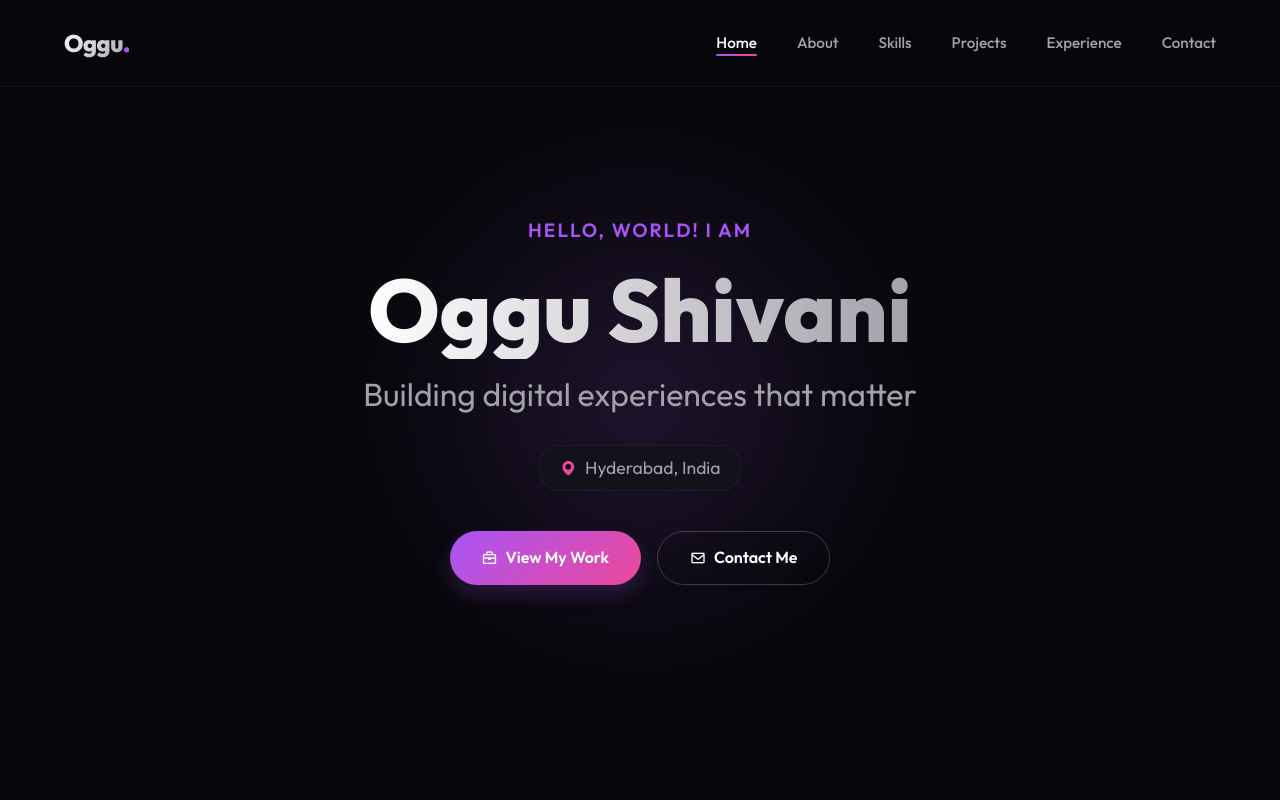
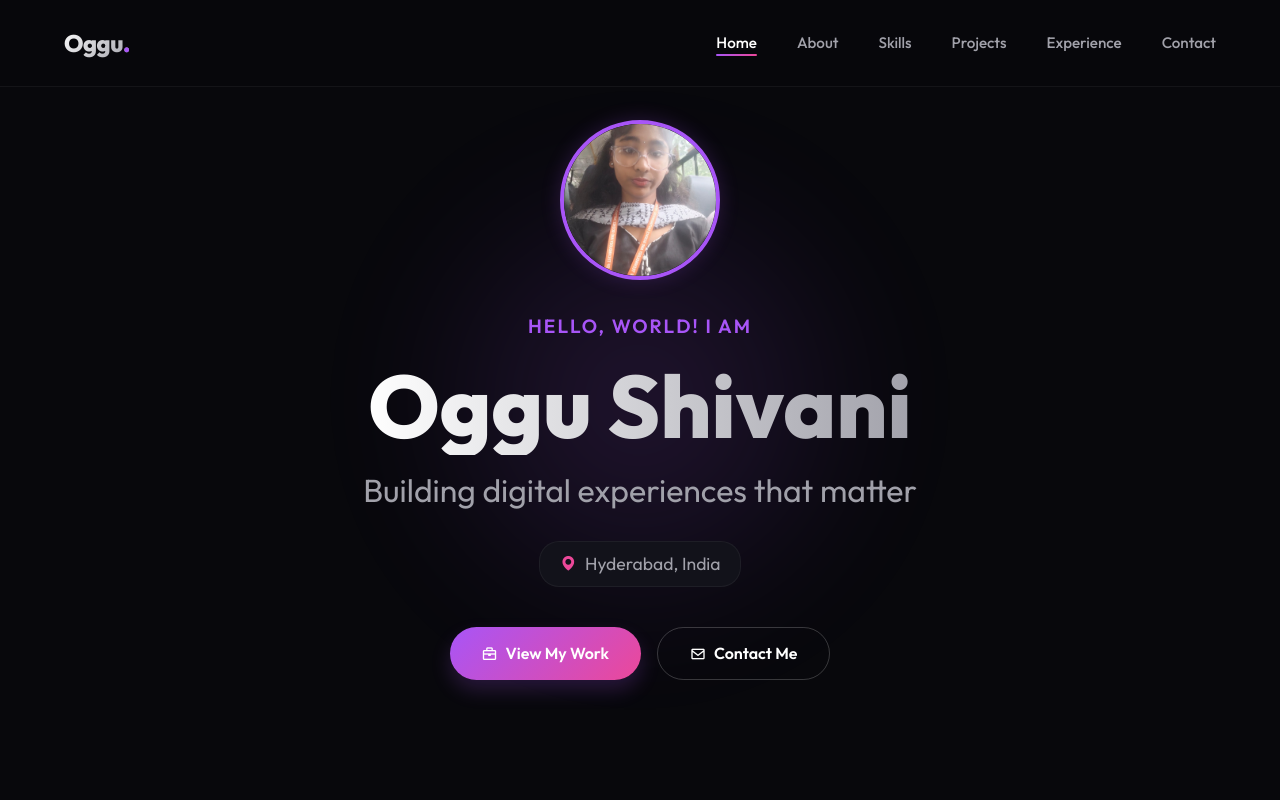
Before and after one commit to oggushivani3/Portfolio, a plain HTML site: page index.html in a window 1280 px wide. Shown: the top 800 px of the page. Drawn offline with nearby package versions, Linux system fonts and the light colour scheme.

Commit message:
Add profile picture to Hero section

```diff
--- a/index.html
+++ b/index.html
@@ -221,6 +221,27 @@
             text-align: center;
             max-width: 800px;
             z-index: 1;
+        }
+
+        .profile-img-container {
+            margin-bottom: 1.5rem;
+            display: inline-block;
+        }
+
+        .profile-img {
+            width: 160px;
+            height: 160px;
+            border-radius: 50%;
+            object-fit: cover;
+            border: 4px solid var(--accent-primary);
+            box-shadow: 0 0 20px var(--accent-glow);
+            transition: var(--transition-main);
+        }
+
+        .profile-img:hover {
+            transform: scale(1.05) rotate(3deg);
+            border-color: var(--accent-secondary);
+            box-shadow: 0 0 30px rgba(236, 72, 153, 0.4);
         }
 
         .subtitle {
@@ -701,10 +722,13 @@
     <section id="home" class="hero">
         <div class="hero-blob"></div>
         <div class="hero-content">
-            <span class="subtitle fade-in">Hello, World! I am</span>
-            <h1 class="title fade-in stagger-1">Oggu Shivani</h1>
-            <h2 class="tagline fade-in stagger-2">Building digital experiences that matter</h2>
-            <div class="location fade-in stagger-3">
+            <div class="profile-img-container fade-in">
+                <img src="profile.jpg" alt="Oggu Shivani" class="profile-img">
+            </div>
+            <span class="subtitle fade-in stagger-1">Hello, World! I am</span>
+            <h1 class="title fade-in stagger-2">Oggu Shivani</h1>
+            <h2 class="tagline fade-in stagger-3">Building digital experiences that matter</h2>
+            <div class="location fade-in stagger-4">
                 <i class='bx bxs-map'></i> Hyderabad, India
             </div>
             <div class="hero-btns fade-in stagger-4">
```
Also changed, not shown: profile.jpg (added).
